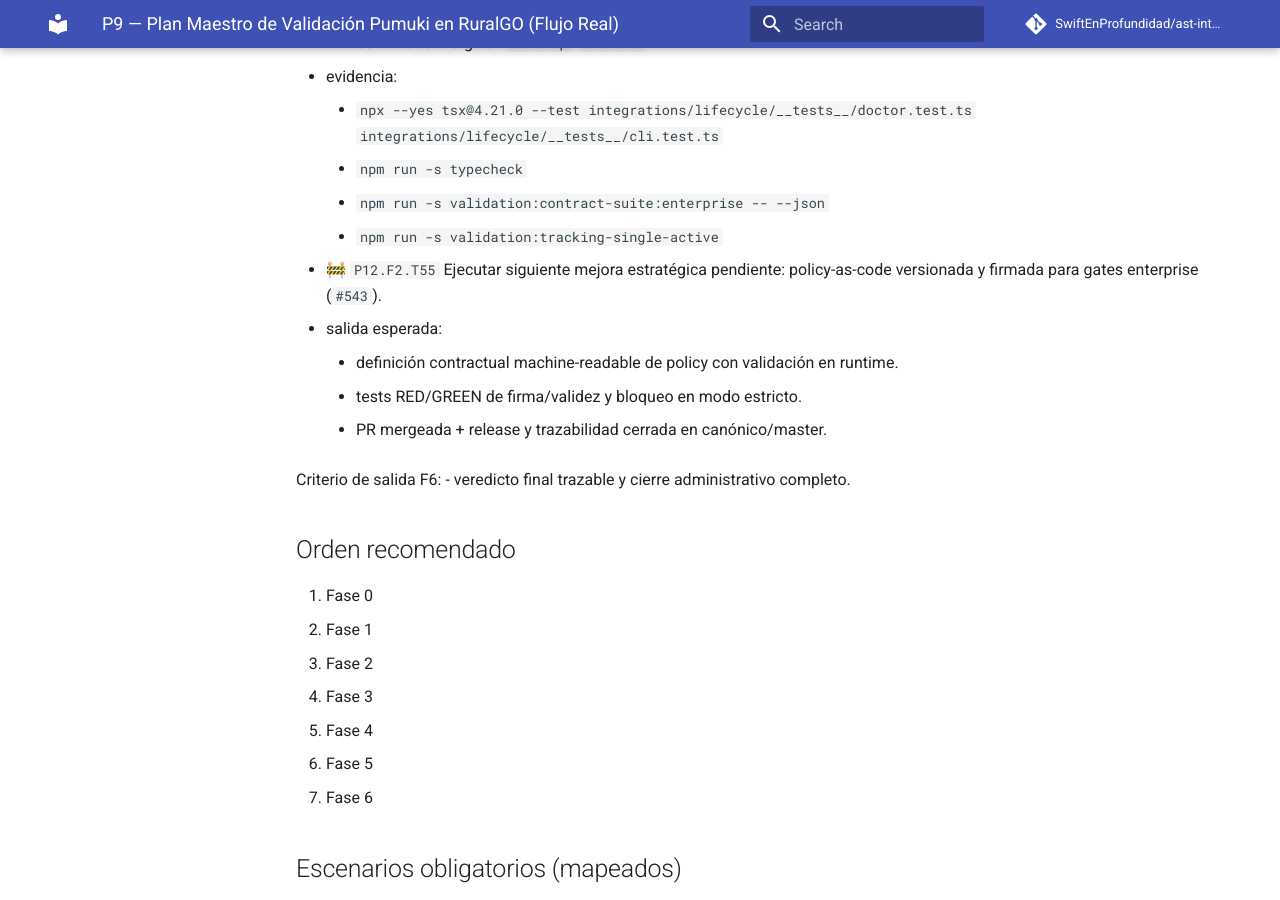
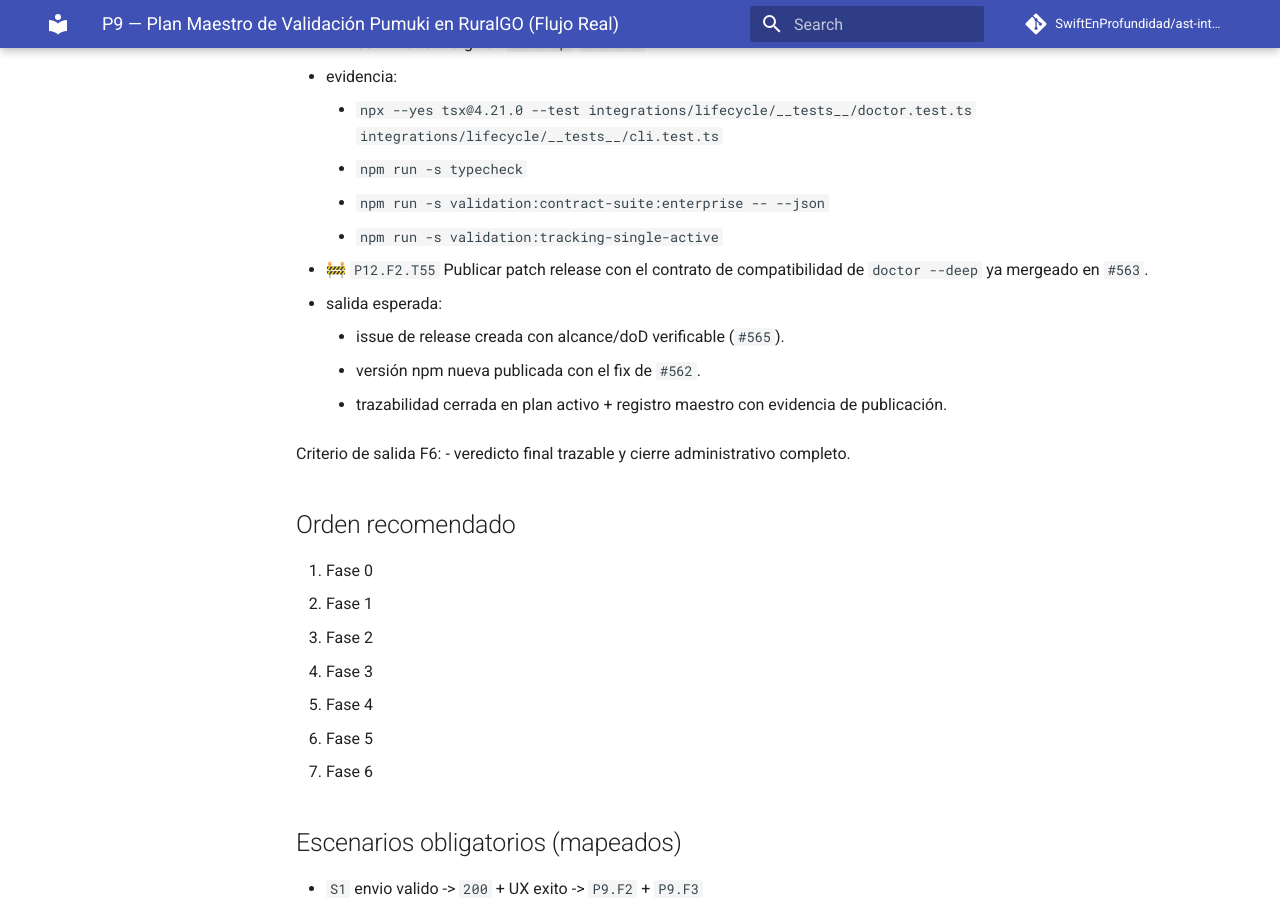
Before and after one commit to SwiftEnProfundidad/ast-intelligence-hooks, an MkDocs documentation site: the page built from docs/seguimiento-completo-validacion-ruralgo-03-03-2026.md, in a window 1280 px wide and 900 px high, scrolled down 63948 px. Built offline with MkDocs 1.6.1 and Material for MkDocs 9.7.7, drawn with Linux system fonts in a browser that asks for light colours; comment, search, counter and statistics services are not loaded.

Commit message:
docs(tracking): retarget t55 to release issue 565

```diff
--- a/docs/seguimiento-completo-validacion-ruralgo-03-03-2026.md
+++ b/docs/seguimiento-completo-validacion-ruralgo-03-03-2026.md
@@ -1780,11 +1780,11 @@ Criterio de salida F5:
     - `npm run -s validation:contract-suite:enterprise -- --json`
     - `npm run -s validation:tracking-single-active`
 
-- 🚧 `P12.F2.T55` Ejecutar siguiente mejora estratégica pendiente: policy-as-code versionada y firmada para gates enterprise (`#543`).
+- 🚧 `P12.F2.T55` Publicar patch release con el contrato de compatibilidad de `doctor --deep` ya mergeado en `#563`.
   - salida esperada:
-    - definición contractual machine-readable de policy con validación en runtime.
-    - tests RED/GREEN de firma/validez y bloqueo en modo estricto.
-    - PR mergeada + release y trazabilidad cerrada en canónico/master.
+    - issue de release creada con alcance/doD verificable (`#565`).
+    - versión npm nueva publicada con el fix de `#562`.
+    - trazabilidad cerrada en plan activo + registro maestro con evidencia de publicación.
 
 Criterio de salida F6:
 - veredicto final trazable y cierre administrativo completo.
```
Also changed, not shown: docs/registro-maestro-de-seguimiento.md (+1 -1 lines).
